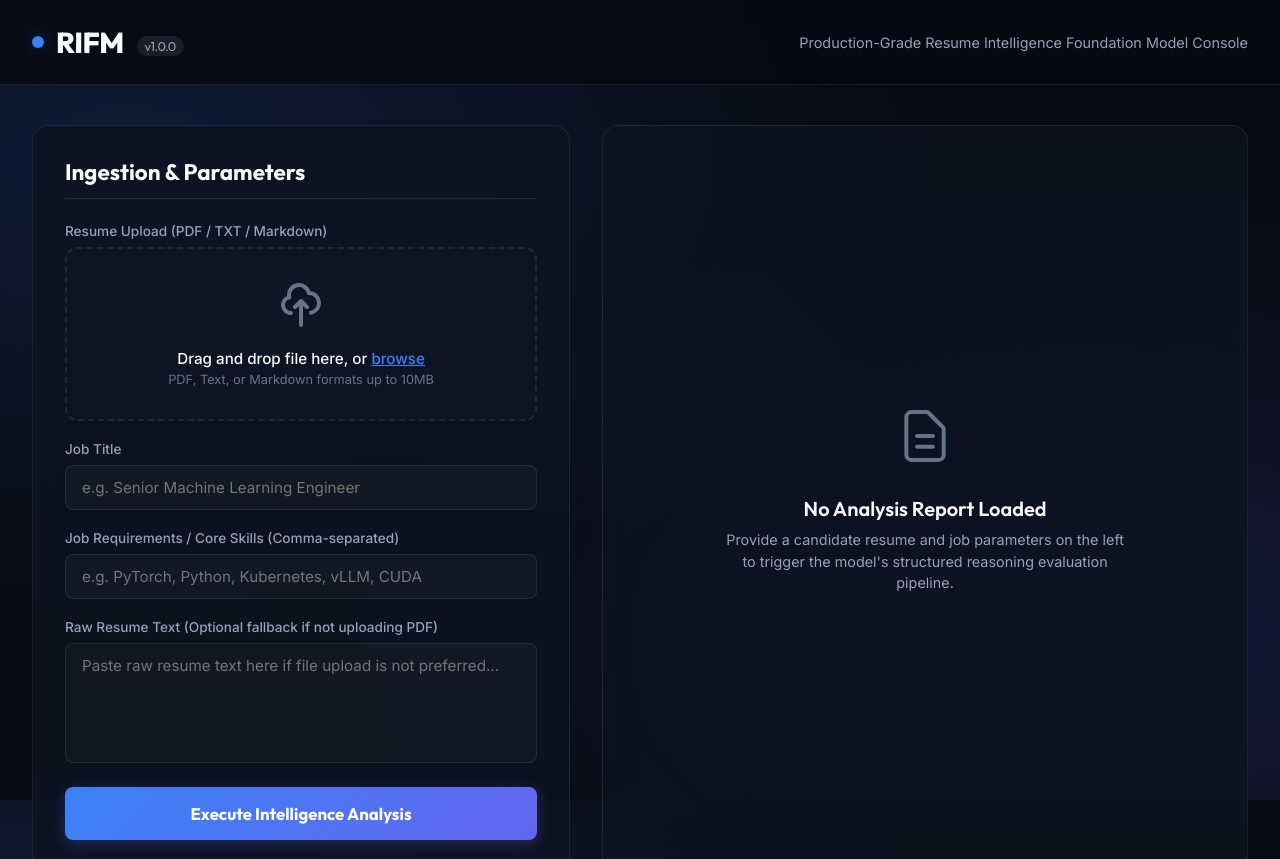
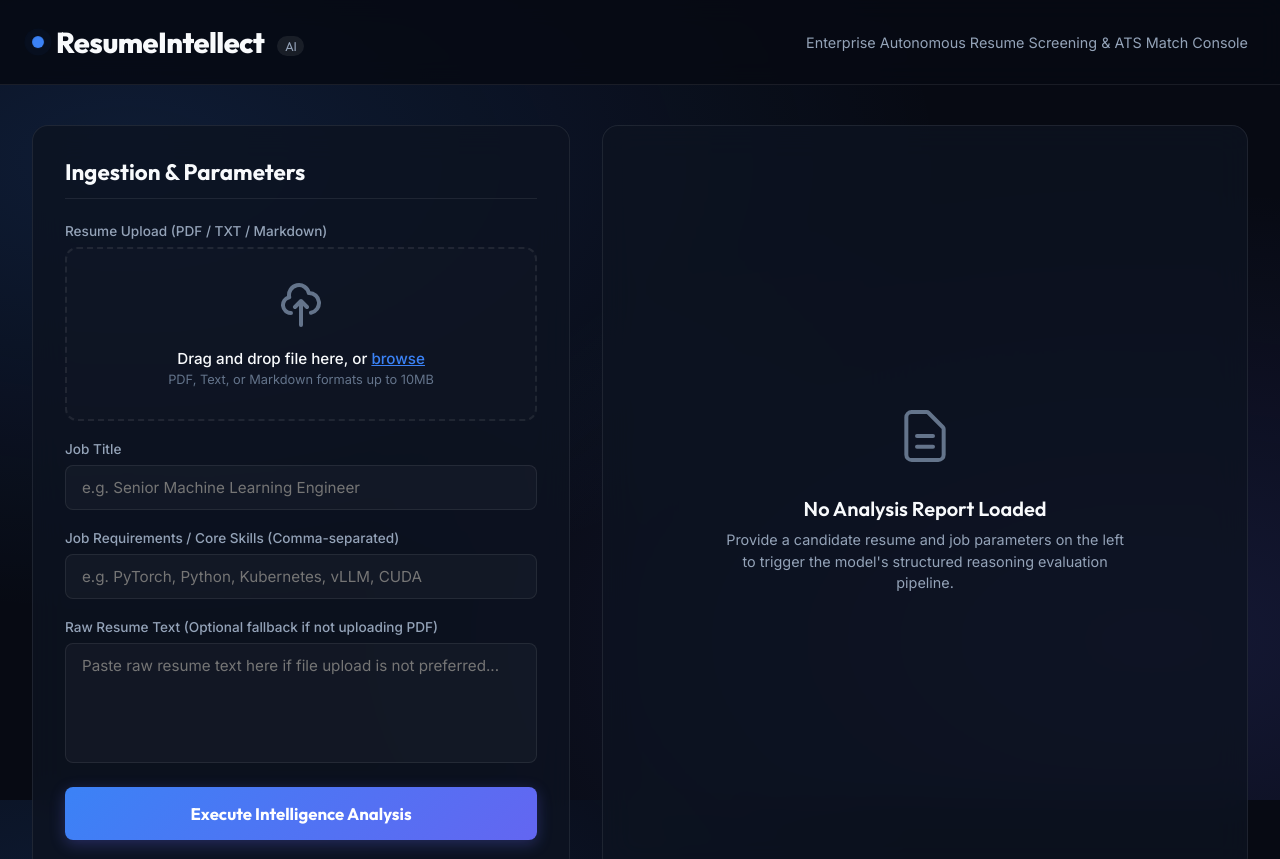
Before and after one commit to Ananthapadmanabhan333/AI-Resume-Analyser, a plain HTML site: page src/static/index.html in a window 1280 px wide. Shown: the top 859 px of the page. Drawn offline with Linux system fonts and the light colour scheme.

Commit message:
style: rename console header to ResumeIntellect AI

```diff
--- a/src/static/index.html
+++ b/src/static/index.html
@@ -3,7 +3,7 @@
 <head>
     <meta charset="UTF-8">
     <meta name="viewport" content="width=device-width, initial-scale=1.0">
-    <title>Resume Intelligence Foundation Model (RIFM) Dashboard</title>
+    <title>ResumeIntellect AI | Advanced Resume Analytics & ATS Screen</title>
     <!-- Google Fonts Outfit & Inter -->
     <link rel="preconnect" href="https://fonts.googleapis.com">
     <link rel="preconnect" href="https://fonts.gstatic.com" crossorigin>
@@ -16,9 +16,9 @@
         <div class="header-container">
             <div class="logo-box">
                 <div class="logo-pulse"></div>
-                <h1>RIFM <span>v1.0.0</span></h1>
+                <h1>ResumeIntellect <span>AI</span></h1>
             </div>
-            <p>Production-Grade Resume Intelligence Foundation Model Console</p>
+            <p>Enterprise Autonomous Resume Screening & ATS Match Console</p>
         </div>
     </header>
 
```
